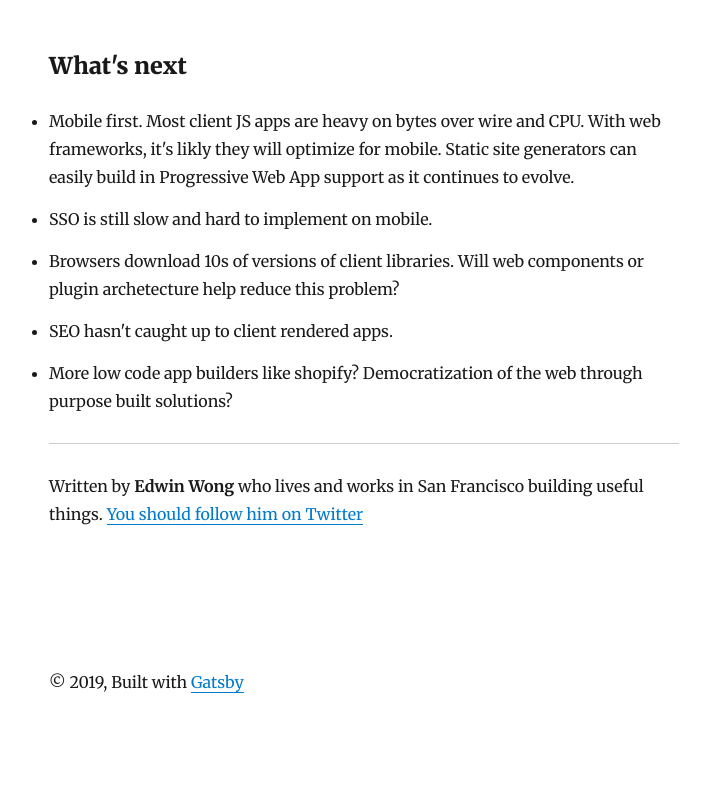
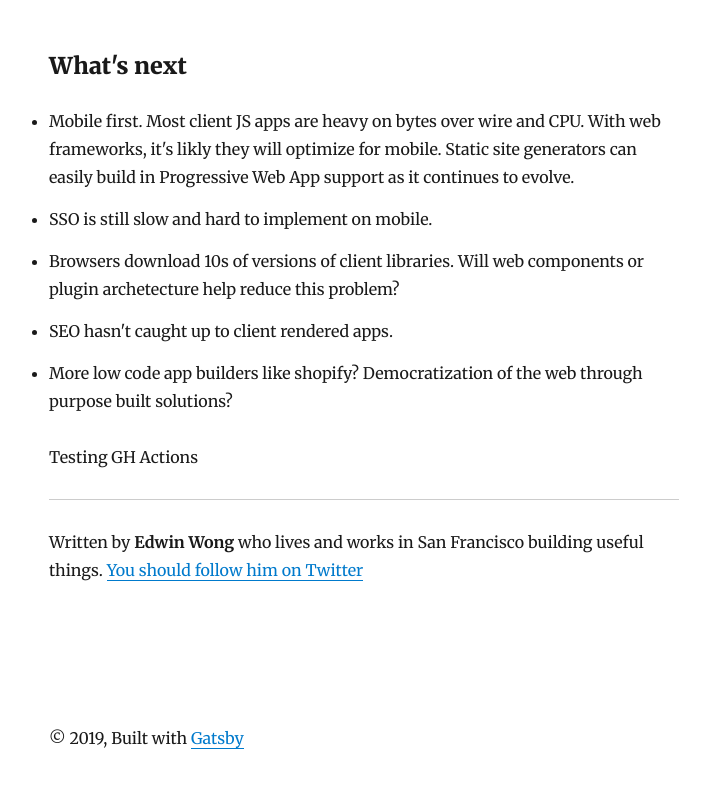
Before and after one commit to edwindotcom/gatsby-actions-demo, a Gatsby site: page /web-next/ in a window 1280 px wide. Shown: the part 898-1686 px from the top of the page, without its empty margins (276-986 px from the left). Before the commit the page ends 1636 px from the top, so only its background shows below. Built offline with nearby package versions, Linux system fonts and the light colour scheme; Gatsby itself is replaced by a stand-in of ours; some packages are replaced by stand-ins of ours.

Commit message:
Update index.md

```diff
--- a/content/blog/web-next/index.md
+++ b/content/blog/web-next/index.md
@@ -26,3 +26,5 @@ All the major components of a web application are moving the cloud services. Fiv
 * Browsers download 10s of versions of client libraries. Will web components or plugin archetecture help reduce this problem?
 * SEO hasn't caught up to client rendered apps.
 * More low code app builders like shopify? Democratization of the web through purpose built solutions?
+
+Testing GH Actions
```
